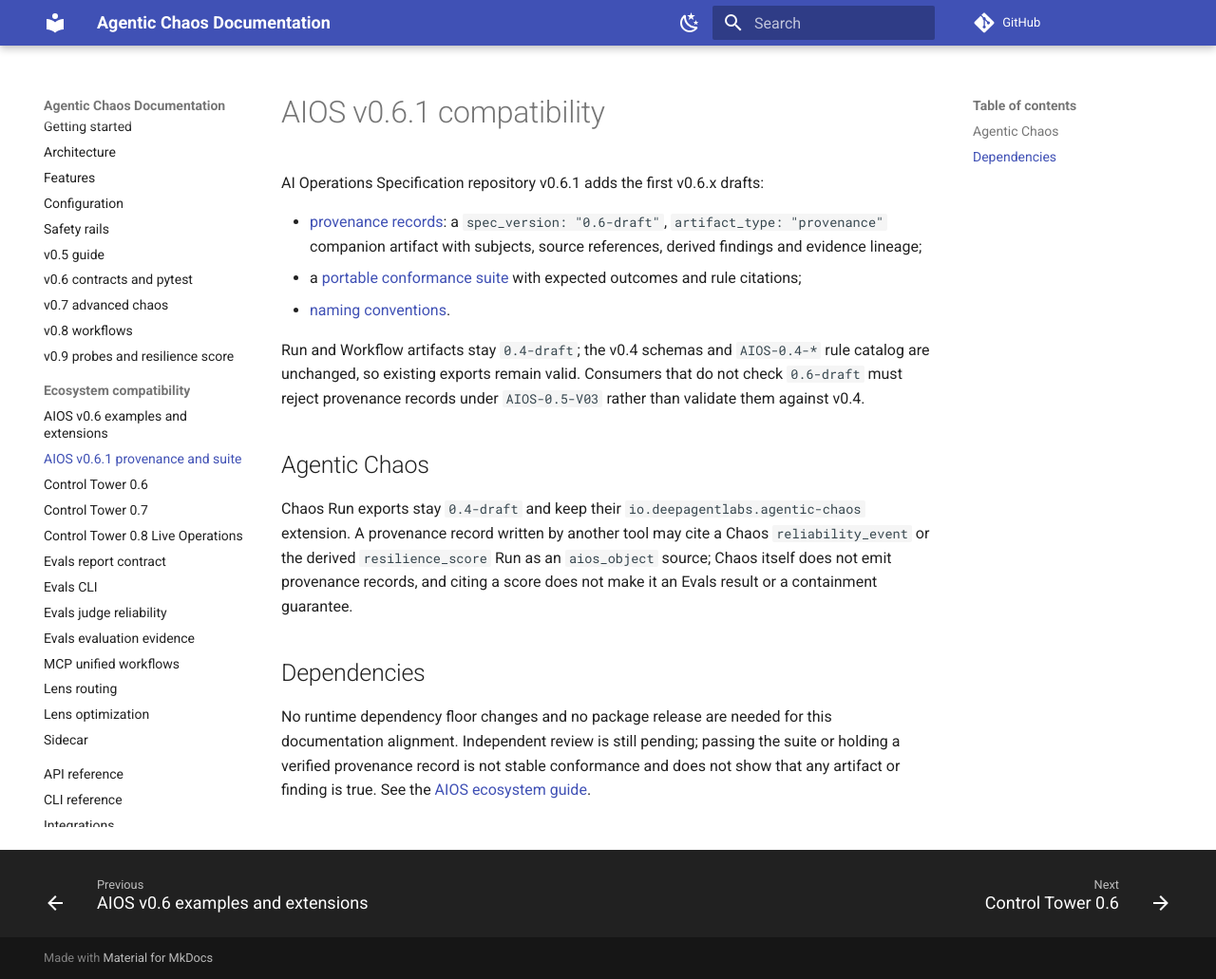
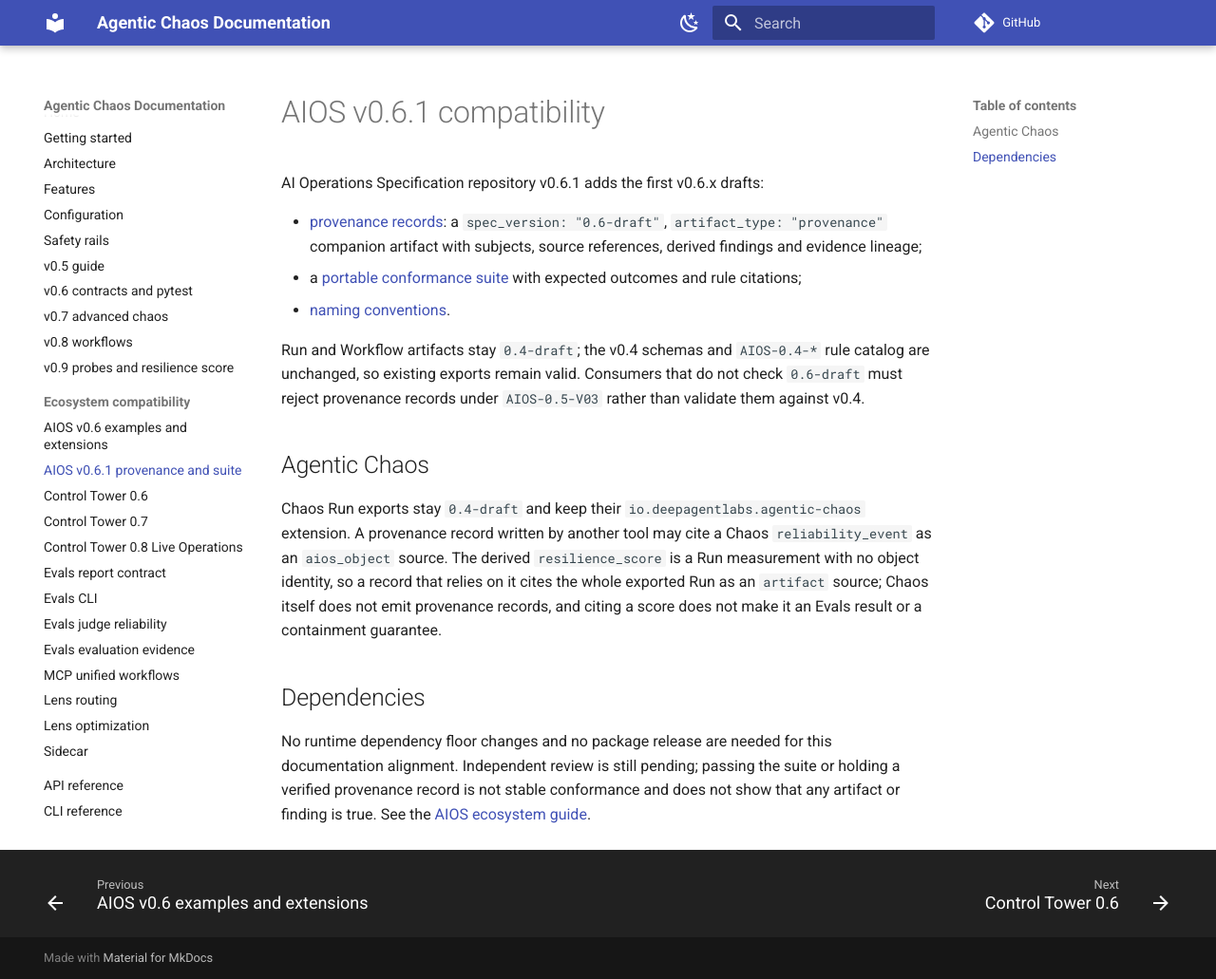
Before and after one commit to DeepAgentLabs/agentic-chaos, an MkDocs documentation site: the page built from docs/aios-0.6.1.md, in a window 1280 px wide and 1031 px high. Shown: the whole window at 95% size. Built offline with MkDocs 1.6.1 and Material for MkDocs 9.7.7, drawn with Linux system fonts in a browser that asks for light colours; comment, search, counter and statistics services are not loaded.

Commit message:
docs: cite the resilience score through its Run, not as an AIOS object
resilience_score is an unidentified Run measurement, so provenance records
can only reach it through an artifact source for the enclosing Run.

```diff
--- a/docs/aios-0.6.1.md
+++ b/docs/aios-0.6.1.md
@@ -16,7 +16,7 @@ Consumers that do not check `0.6-draft` must reject provenance records under
 
 ## Agentic Chaos
 
-Chaos Run exports stay `0.4-draft` and keep their `io.deepagentlabs.agentic-chaos` extension. A provenance record written by another tool may cite a Chaos `reliability_event` or the derived `resilience_score` Run as an `aios_object` source; Chaos itself does not emit provenance records, and citing a score does not make it an Evals result or a containment guarantee.
+Chaos Run exports stay `0.4-draft` and keep their `io.deepagentlabs.agentic-chaos` extension. A provenance record written by another tool may cite a Chaos `reliability_event` as an `aios_object` source. The derived `resilience_score` is a Run measurement with no object identity, so a record that relies on it cites the whole exported Run as an `artifact` source; Chaos itself does not emit provenance records, and citing a score does not make it an Evals result or a containment guarantee.
 
 ## Dependencies
 
```
